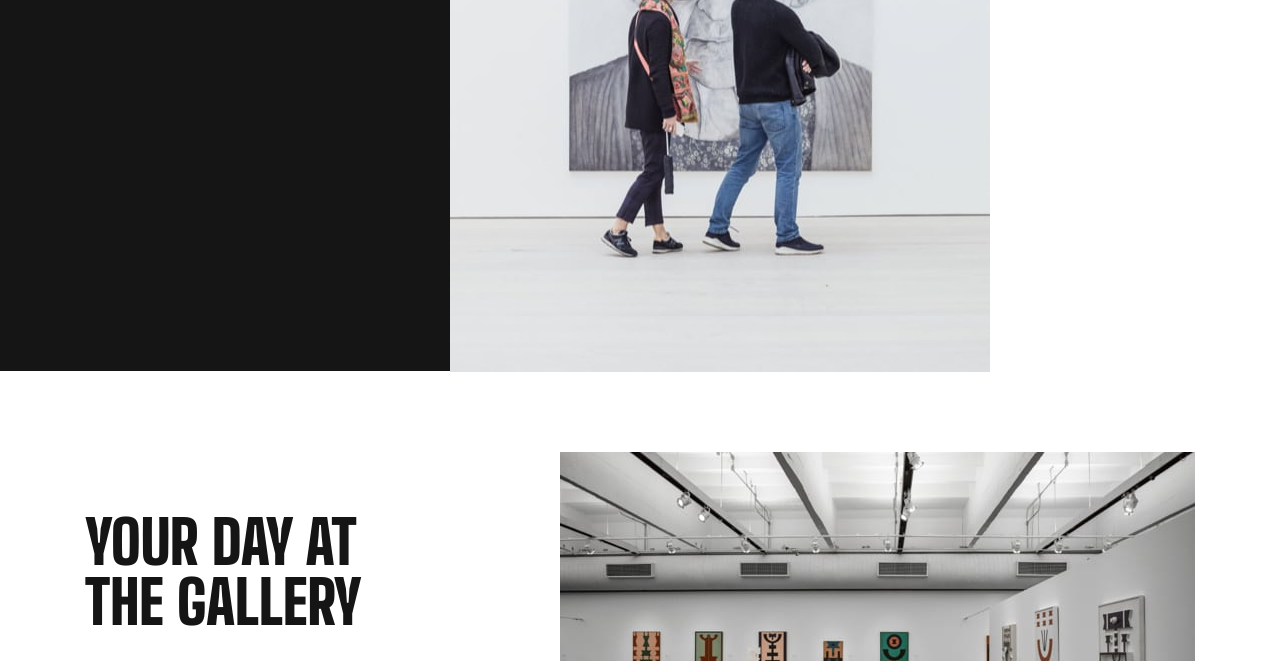
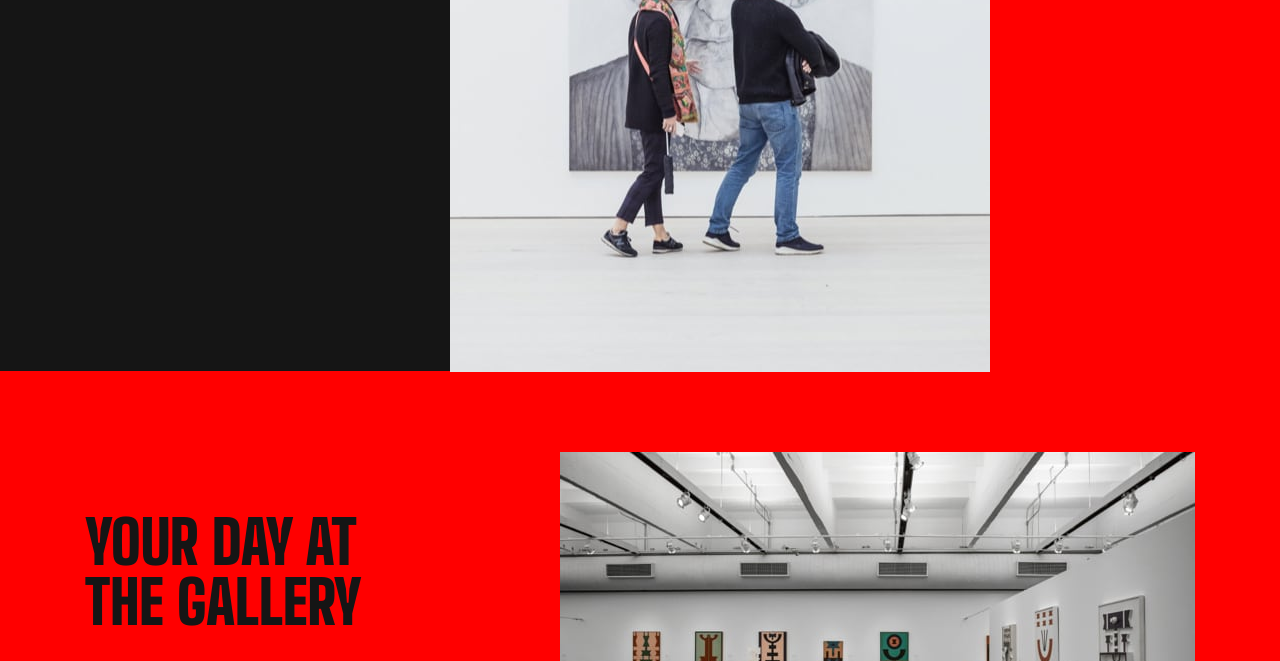
Before and after one commit to aryzen0001/art-gallery, a website built with Parcel: page src/index.html in a window 1280 px wide. Shown: the part 428-1089 px from the top of the page. Built offline with nearby package versions, Linux system fonts and the light colour scheme.

Commit message:
Add files via upload

```diff
--- a/package.json
+++ b/package.json
@@ -9,7 +9,7 @@
   ],
   "scripts": {
     "dev": "parcel --dist-dir dev src/index.html",
-    "build": "parcel build --public-url ./ src/index.html",
+    "build": "parcel build --no-optimize --public-url ./ src/index.html",
     "help": "parcel build --help"
   },
   "keywords": [],
--- a/src/scss/base/global.scss
+++ b/src/scss/base/global.scss
@@ -8,6 +8,8 @@ body {
     font-size: $fs-18;
     font-weight: $fw-300;
     line-height: $lh-28_18;
+
+    background-color:  red;
 
     @media(width>=1100px) {
         font-size: $fs-22;
```
Also changed, not shown: .htmlnanorc.js, 1 other file.
